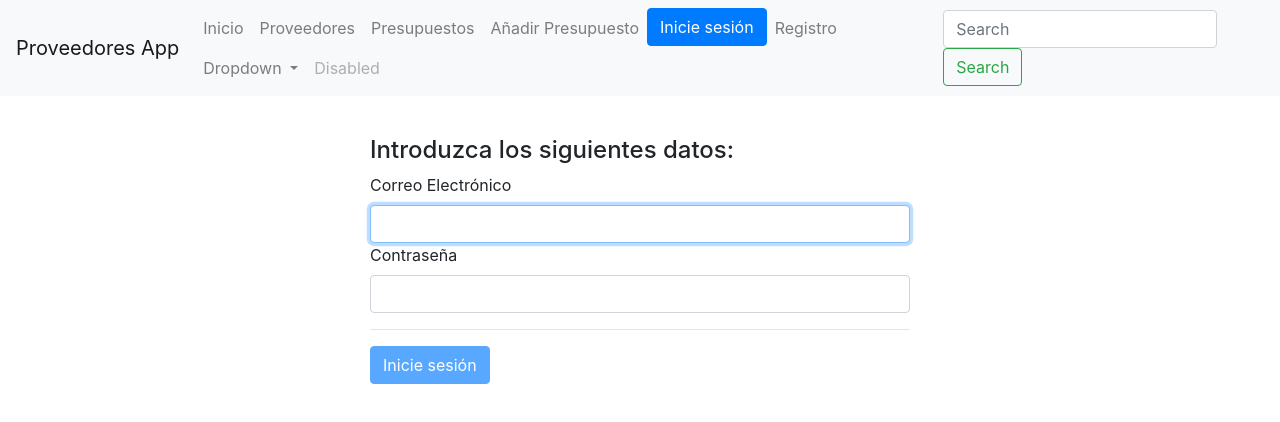
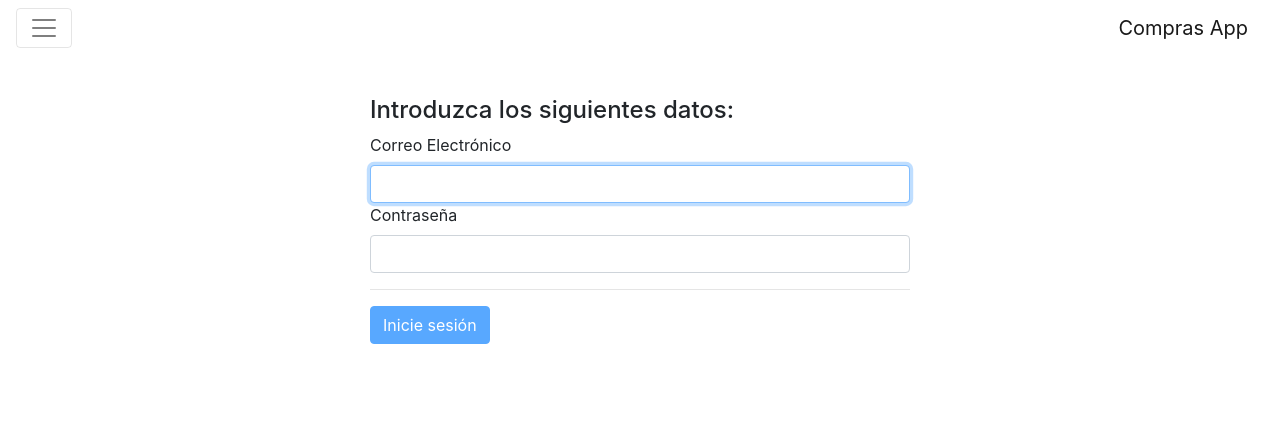
Before and after one commit to framafer/appCompras, an Angular app in the folder ejerciciosAng4/appCompras/: page /iniciosesion in a window 1280 px wide. Shown: the top 422 px of the page. Built offline with nearby package versions, Linux system fonts and the light colour scheme.

Commit message:
ok con el inicio de sesion

```diff
--- a/ejerciciosAng4/appCompras/src/app/autenticacion/inises/inises.component.html
+++ b/ejerciciosAng4/appCompras/src/app/autenticacion/inises/inises.component.html
@@ -8,6 +8,10 @@
             <input type="password" id="inputPassword" class="form-control" formControlName="password" required>
             <hr>
             <button type="submit" class="btn btn-primary" [disabled]="!loginForm.valid">Inicie sesión</button>
+            <p class="alert alert-danger" *ngIf="mensaje">
+                El usuario o contraseña no es correcto
+            </p>
         </form>
+
     </div>
 </div>
--- a/ejerciciosAng4/appCompras/src/app/autenticacion/inises/inises.component.ts
+++ b/ejerciciosAng4/appCompras/src/app/autenticacion/inises/inises.component.ts
@@ -13,6 +13,9 @@ export class InisesComponent {
 
   loginForm: any;
   userdata: any;
+
+  mensaje = false;
+
   constructor(private formBuilder: FormBuilder,
     private autService: AutenticacionService,
     private router: Router,
@@ -38,6 +41,11 @@ export class InisesComponent {
   onSubmit() {
     this.userdata = this.saveUserdata();
     this.autService.inicioSesion(this.userdata);
+    setTimeout(() => {
+      if (this.isAuth() === false) {
+        this.mensaje = true;
+      }
+    }, 2000);
   }
 
   saveUserdata() {
@@ -49,6 +57,9 @@ export class InisesComponent {
   }
 
 
+  isAuth() {
+    return this.autService.isAuthenticated();
+  }
 
 
 }
--- a/ejerciciosAng4/appCompras/src/app/header/header.component.html
+++ b/ejerciciosAng4/appCompras/src/app/header/header.component.html
@@ -1,56 +1,27 @@
-<nav class="navbar navbar-expand-lg navbar-light bg-light">
-    <a class="navbar-brand" href="#">Proveedores App</a>
-    <button class="navbar-toggler" type="button" data-toggle="collapse" data-target="#navbarSupportedContent"
-        aria-controls="navbarSupportedContent" aria-expanded="false" aria-label="Toggle navigation">
+<nav class="navbar navbar-light bg-faded rounded navbar-toggleable-md">
+    <button class="navbar-toggler navbar-toggler-right" type="button" data-toggle="collapse"
+        data-target="#containerNavbar" aria-controls="containerNavbar" aria-expanded="false"
+        aria-label="Toggle navigation">
         <span class="navbar-toggler-icon"></span>
     </button>
-
-    <div class="collapse navbar-collapse" id="navbarSupportedContent">
-        <ul class="nav navbar-nav navbar-right">
-            <li class="nav-item" routerLinkActive="active" [routerLinkActiveOptions]="{exact:true}">
+    <a class="navbar-brand" href="#">Compras App</a>
+    <div class="collapse navbar-collapse" id="containerNavbar">
+        <ul class="navbar-nav mr-auto w-100 justify-content-end">
+            <li class="nav-item" routerLinkActive="active" [routerLinkActiveOptions]="{exact:true}" *ngIf="isAuth()">
                 <a class="nav-link" routerLink="/">Inicio </a>
             </li>
-            <li class="nav-item" routerLinkActive="active">
-                <a class="nav-link" routerLink="/proveedores">Proveedores</a>
+            <li class="nav-item" routerLinkActive="active" *ngIf="isAuth()">
+                <a class="nav-link" routerLink="/proveedores">Proveedores </a>
             </li>
-
-            <li class="nav-item" routerLinkActive="active">
+            <li class="nav-item" routerLinkActive="active" *ngIf="isAuth()">
                 <a class="nav-link" routerLink="/presupuestos">Presupuestos </a>
             </li>
-
-            <li class="nav-item" routerLinkActive="active">
-                <a class="nav-link" routerLink="/addpres">Añadir Presupuesto</a>
-            </li>
-
-
-            <li class="nav-item" routerLinkActive="active">
+            <li class="nav-item" *ngIf="!isAuth()">
                 <button class="btn btn-primary float-md-right" routerLink="/iniciosesion">Inicie sesión</button>
             </li>
-
-            <li class="nav-item" routerLinkActive="active">
-                <a class="nav-link" routerLink="/registro">Registro </a>
-            </li>
-
-
-            <li class="nav-item dropdown">
-                <a class="nav-link dropdown-toggle" href="#" id="navbarDropdown" role="button" data-toggle="dropdown"
-                    aria-haspopup="true" aria-expanded="false">
-                    Dropdown
-                </a>
-                <div class="dropdown-menu" aria-labelledby="navbarDropdown">
-                    <a class="dropdown-item" href="#">Action</a>
-                    <a class="dropdown-item" href="#">Another action</a>
-                    <div class="dropdown-divider"></div>
-                    <a class="dropdown-item" href="#">Something else here</a>
-                </div>
-            </li>
-            <li class="nav-item">
-                <a class="nav-link disabled" href="#">Disabled</a>
+            <li class="nav-item" *ngIf="isAuth()">
+                <button class="btn btn-primary float-md-right" (click)="onLogout()">Cerrar sesión</button>
             </li>
         </ul>
-        <form class="form-inline my-2 my-lg-0">
-            <input class="form-control mr-sm-2" type="search" placeholder="Search" aria-label="Search">
-            <button class="btn btn-outline-success my-2 my-sm-0" type="submit">Search</button>
-        </form>
     </div>
 </nav>
--- a/ejerciciosAng4/appCompras/src/app/header/header.component.ts
+++ b/ejerciciosAng4/appCompras/src/app/header/header.component.ts
@@ -1,4 +1,6 @@
 import { Component } from '@angular/core';
+import { AutenticacionService } from '../servicios/autenticacion.service';
+import { Router, ActivatedRoute } from '@angular/router';
 
 @Component({
   selector: 'app-header',
@@ -7,4 +9,19 @@ import { Component } from '@angular/core';
 })
 export class HeaderComponent {
 
+  constructor(private autService: AutenticacionService,
+    private router: Router,
+    private activatedRouter: ActivatedRoute) { }
+
+
+
+    isAuth() {
+      return this.autService.isAuthenticated();
+    }
+
+    onLogout() {
+      this.autService.logout();
+      this.router.navigate(['/'])
+      }
+
 }
--- a/ejerciciosAng4/appCompras/src/app/servicios/autenticacion.service.ts
+++ b/ejerciciosAng4/appCompras/src/app/servicios/autenticacion.service.ts
@@ -64,12 +64,28 @@ export class AutenticacionService {
       .catch(
         error => {
           const errorCode = error.code;
-        const errorMessage = error.message;
-        // ..
+          const errorMessage = error.message;
+          // ..
 
-        console.log(errorCode, errorMessage);
+          console.log(errorCode, errorMessage);
         }
       )
   }
 
+
+  isAuthenticated() {
+    const auth = getAuth();
+    const user = auth.currentUser;
+    if (user) {
+      return true;
+    } else {
+      return false;
+    }
+  }
+
+  logout() {
+    const auth = getAuth();
+    auth.signOut();
+    }
+
 }
```
